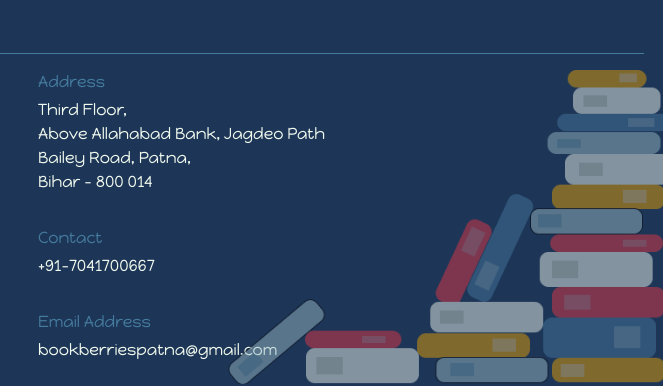
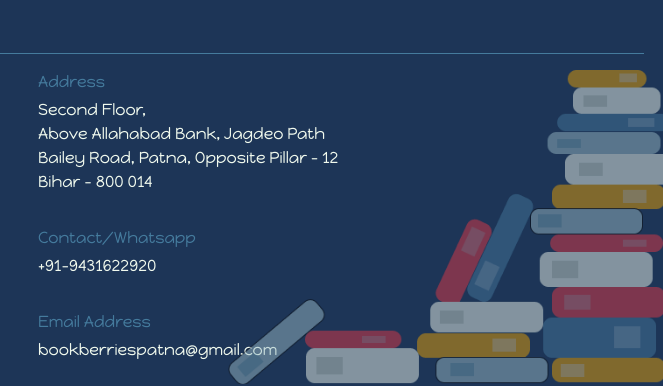
Before and after one commit to ShalineeSingh/bookberries-web, a Gatsby site: page / in a window 1280 px wide. Shown: the part 1994-2380 px from the top of the page, 617-1280 px from the left. Built offline with nearby package versions, Linux system fonts and the light colour scheme; Gatsby itself is replaced by a stand-in of ours.

Commit message:
changed contacts

```diff
--- a/src/components/contact/contact.js
+++ b/src/components/contact/contact.js
@@ -40,14 +40,14 @@ const Contact = () => {
         <div className="col-md-6 address-container">
           <p className="text-sky-blue mb-1">Address</p>
           <p>
-            Third Floor,
+            Second Floor,
             <br /> Above Allahabad Bank, Jagdeo Path
-            <br /> Bailey Road, Patna,
+            <br /> Bailey Road, Patna, Opposite Pillar - 12
             <br />
             Bihar - 800 014
           </p>
-          <p className="text-sky-blue pt-3 mb-1">Contact</p>
-          <p>+91-7041700667</p>
+          <p className="text-sky-blue pt-3 mb-1">Contact/Whatsapp</p>
+          <p>+91-9431622920</p>
           <p className="text-sky-blue pt-3 mb-1">Email Address</p>
           <p>bookberriespatna@gmail.com</p>
         </div>
--- a/src/pages/index.js
+++ b/src/pages/index.js
@@ -24,9 +24,9 @@ const IndexPage = () => (
       </div>
       <div className="col-md-12 text-center">
         <div className="coming-soon-container">
-          <p className="coming-soon-text mb-0">We are opening soon in Patna.</p>
+          <p className="coming-soon-text mb-0">Visit our store and check out our latest collection.</p>
           <p className="coming-soon-text mb-0">
-            @Above Allahabad Bank, Jagdeo Path Mor
+            @2nd Floor, Opp. Pillar-12, Above Allahabad Bank, Jagdeo Path Mor
           </p>
         </div>
       </div>
```
Also changed, not shown: 1 other file.
